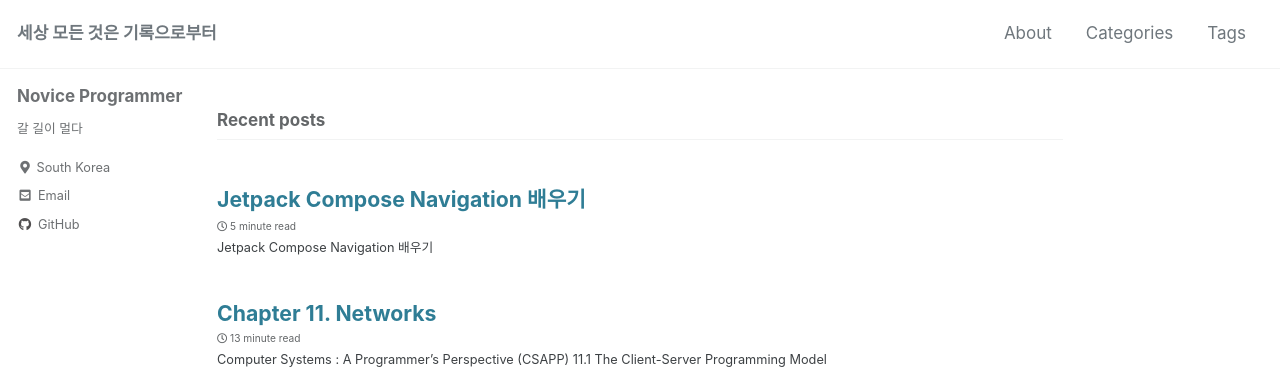
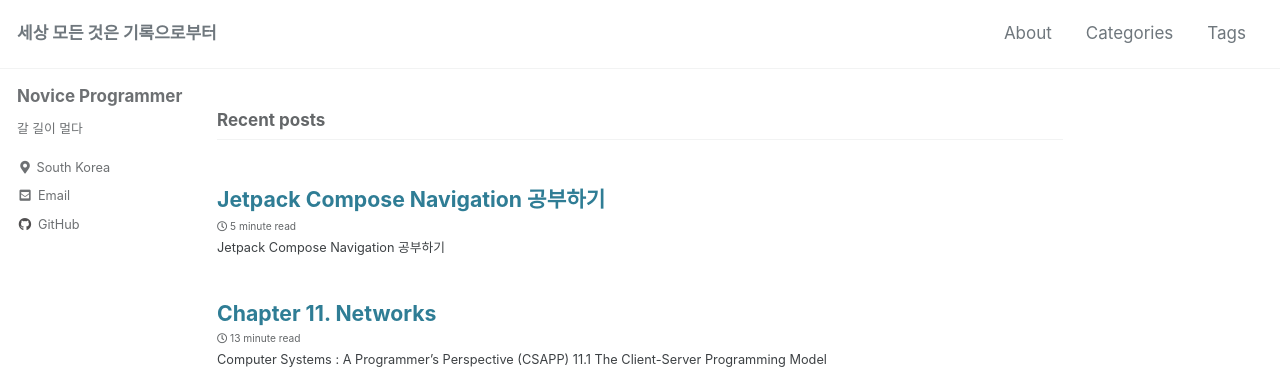
Before and after one commit to JuTaK97/JuTaK97.github.io, a Jekyll site: the page built from index.html, in a window 1280 px wide. Shown: the top 378 px of the page. Built offline with Jekyll 4.4.1, drawn with Linux system fonts in a browser that asks for light colours; cached includes are drawn as plain includes; the list of posts is cut into pages by our own code.

Commit message:
Update 2022-07-19-Compose_1.md

```diff
--- a/_posts/2022-07-19-Compose_1.md
+++ b/_posts/2022-07-19-Compose_1.md
@@ -1,5 +1,5 @@
 ---
-title : Jetpack Compose Navigation 배우기
+title : Jetpack Compose Navigation 공부하기
 categories :
   - Android
 tags :
@@ -8,7 +8,7 @@ tags :
 last_modified_at: 2022-07-19T13:51:00-05:00
 ---
 
-## Jetpack Compose Navigation 배우기
+## Jetpack Compose Navigation 공부하기
 
 [공식 튜토리얼 링크]
 
```
Also changed, not shown: other parts of _posts/2022-07-19-Compose_1.md (+2 -0 lines).
